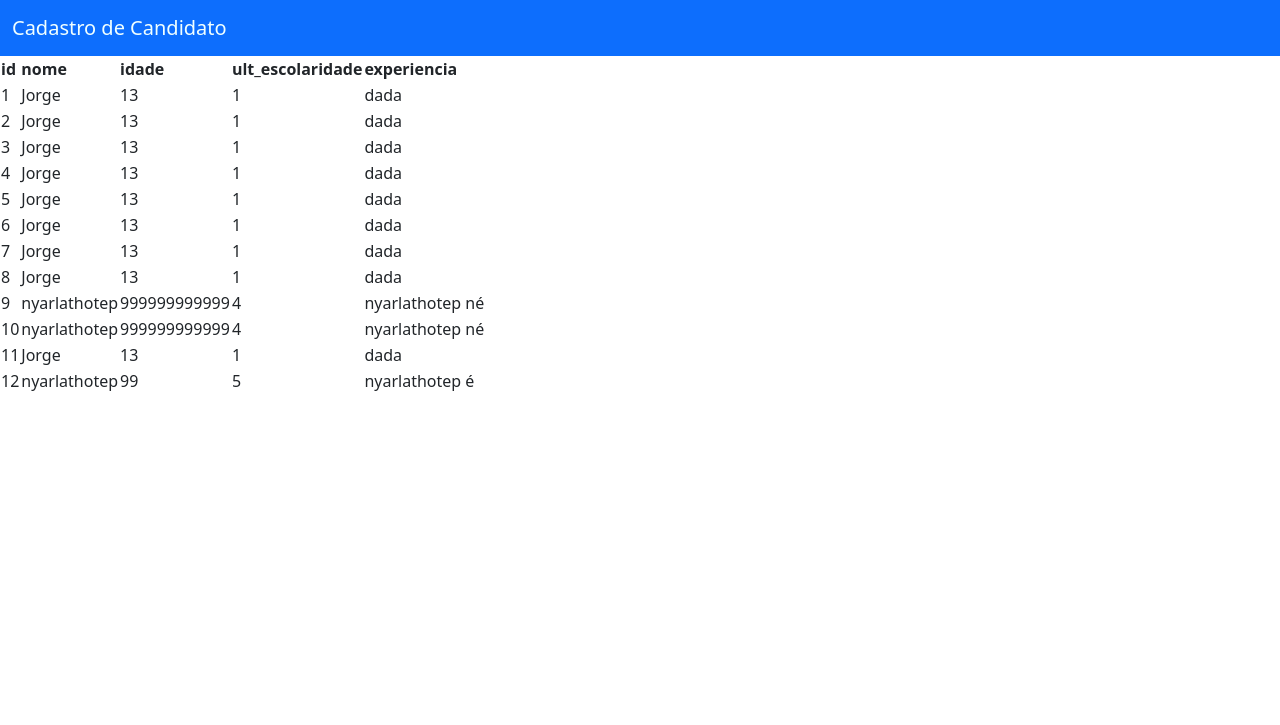
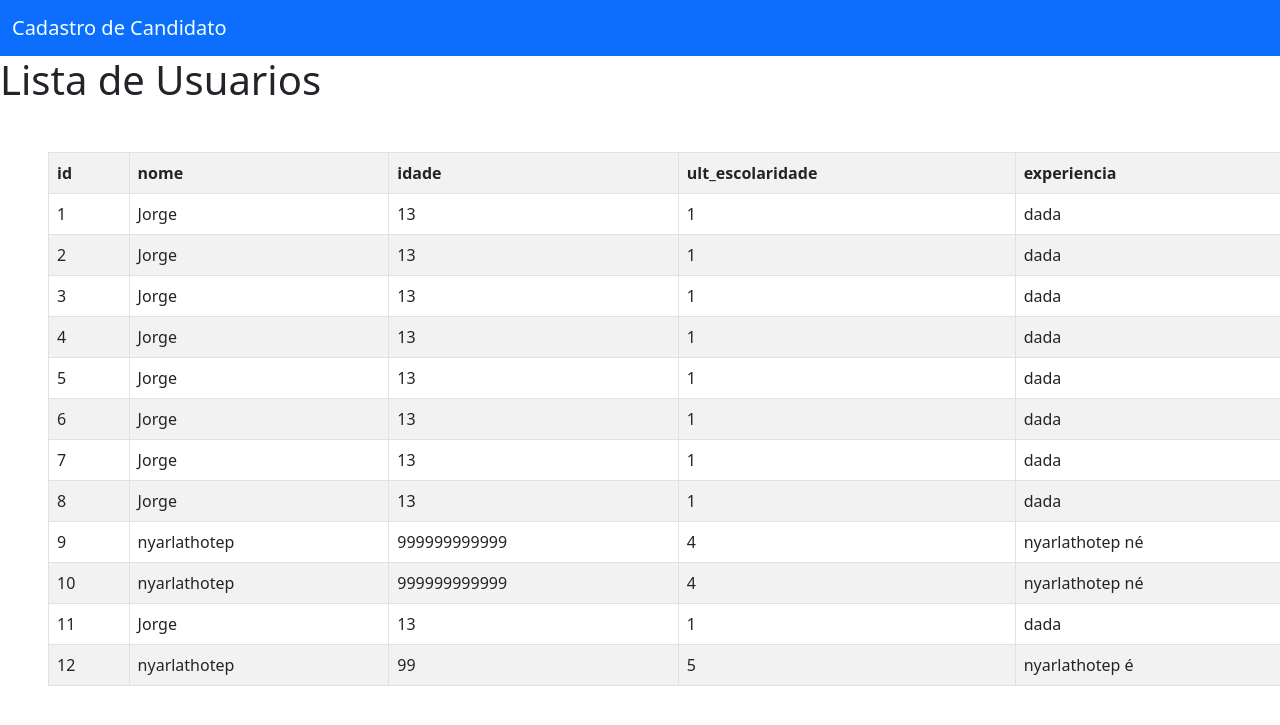
Before and after one commit to Gn112/seniorsistema, a Django app: template candidato/templates/candidato/listagem_candidatos.html in a window 1280 px wide; the page is wider, and only the part inside the window is pictured. Shown: the top 725 px of that part. Run offline with Django 5.2, Linux system fonts and the light colour scheme; the template is opened without the code that fills it: values that come from a table or form of the project are taken from there, others are empty; data comes from the database, SQL or seed files in the repository; both versions use the stored data as it was after the commit.

Commit message:
Templates

```diff
--- /dev/null
+++ b/candidato/templates/candidato/base.html
@@ -0,0 +1,25 @@
+<!doctype html>
+<html lang="pt-br">
+  <head>
+    <!-- Required meta tags -->
+    <meta charset="utf-8">
+    <meta name="viewport" content="width=device-width, initial-scale=1">
+
+    <!-- Bootstrap CSS -->
+    <link href="https://cdn.jsdelivr.net/npm/bootstrap@5.0.2/dist/css/bootstrap.min.css" rel="stylesheet" integrity="sha384-EVSTQN3/azprG1Anm3QDgpJLIm9Nao0Yz1ztcQTwFspd3yD65VohhpuuCOmLASjC" crossorigin="anonymous">
+
+    <title>Cadastro de Candidato</title>
+  </head>
+  <body>
+    <nav style="background-color: #0d6efd !important;" class="navbar sticky-top navbar-light bg-light">
+        <div class="container-fluid">
+            <a style="color:azure !important;" class="navbar-brand mb-0" href="{% url 'home' %}">Cadastro de Candidato</a>
+        </div>
+    </nav>
+
+    {% block conteudo%}
+    {% endblock %}
+
+    <script src="https://cdn.jsdelivr.net/npm/bootstrap@5.0.2/dist/js/bootstrap.bundle.min.js" integrity="sha384-MrcW6ZMFYlzcLA8Nl+NtUVF0sA7MsXsP1UyJoMp4YLEuNSfAP+JcXn/tWtIaxVXM" crossorigin="anonymous"></script>
+  </body>
+</html>
--- a/candidato/templates/candidato/listagem_candidatos.html
+++ b/candidato/templates/candidato/listagem_candidatos.html
@@ -1,23 +1,8 @@
-<!doctype html>
-<html lang="pt-br">
-  <head>
-    <!-- Required meta tags -->
-    <meta charset="utf-8">
-    <meta name="viewport" content="width=device-width, initial-scale=1">
+{% extends 'candidato/base.html' %}
+{% block conteudo %}
 
-    <!-- Bootstrap CSS -->
-    <link href="https://cdn.jsdelivr.net/npm/bootstrap@5.0.2/dist/css/bootstrap.min.css" rel="stylesheet" integrity="sha384-EVSTQN3/azprG1Anm3QDgpJLIm9Nao0Yz1ztcQTwFspd3yD65VohhpuuCOmLASjC" crossorigin="anonymous">
-
-    <title>Listagens Usuários</title>
-  </head>
-  <body>
-    <nav style="background-color: #0d6efd !important;" class="navbar sticky-top navbar-light bg-light">
-        <div class="container-fluid">
-            <a style="color:azure !important;" class="navbar-brand mb-0" href="#">Cadastro de Candidato</a>
-        </div>
-    </nav>
-
-    <table>
+<h1>Lista de Usuarios</h1>
+<table class="table table-bordered table-striped m-5">
     <tr>
         <th>id</th>
         <th>nome</th>
@@ -36,6 +21,4 @@
     {% endfor %}
 </table>
 
-    <script src="https://cdn.jsdelivr.net/npm/bootstrap@5.0.2/dist/js/bootstrap.bundle.min.js" integrity="sha384-MrcW6ZMFYlzcLA8Nl+NtUVF0sA7MsXsP1UyJoMp4YLEuNSfAP+JcXn/tWtIaxVXM" crossorigin="anonymous"></script>
-  </body>
-</html>
+{% endblock %}
--- a/seniorsistema/urls.py
+++ b/seniorsistema/urls.py
@@ -24,5 +24,5 @@ urlpatterns = [
     # rota -> view -> nome ref
 
     path('', views.home, name='home'),
-    path('candidatos/', views.usuario, name='listagem_candidatos')
+    path('candidatos/', views.usuario, name='candidatos')
 ]
```
Also changed, not shown: candidato/templates/candidato/home.html (+3 -24 lines), db.sqlite3. Lines whose indentation alone changed are shown as unchanged.
